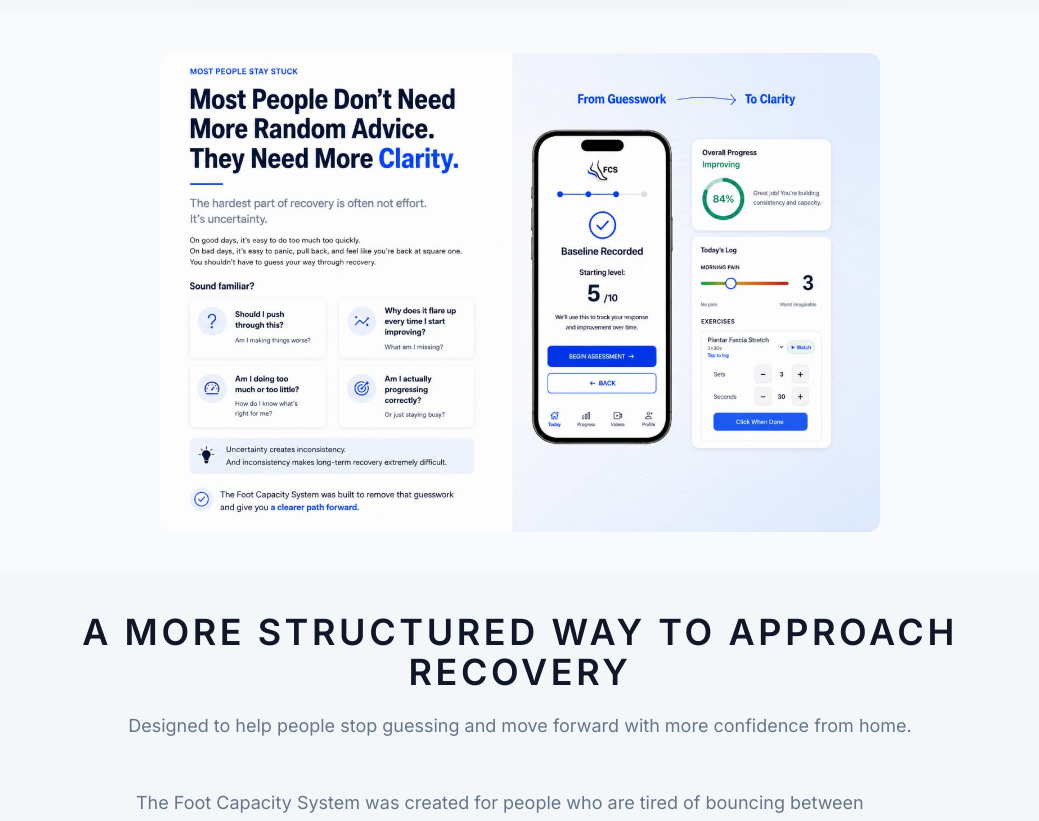
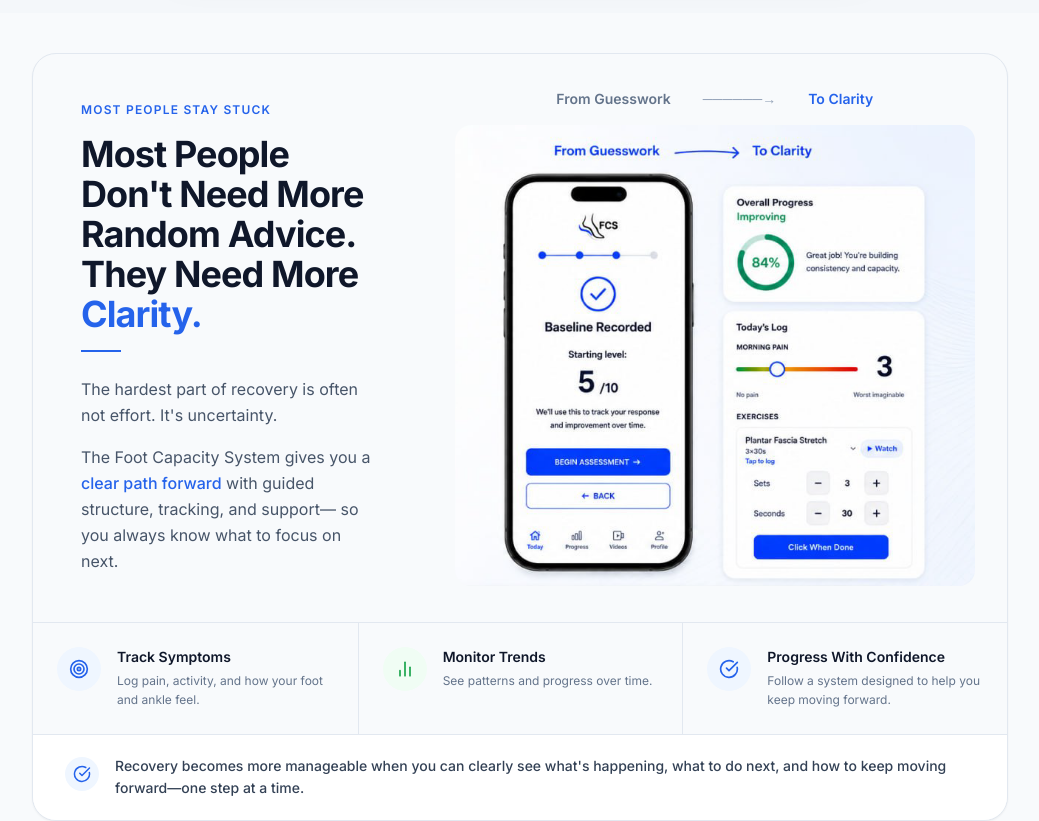
Before and after one commit to charlesheflin-dev/fixyourmovement, a React (Vite) app: page / in a window 1280 px wide. Shown: the part 2240-3061 px from the top of the page, without its empty margins (120-1159 px from the left). Built offline with nearby package versions, Linux system fonts and the light colour scheme; the HTML template or start-up script is replaced by a standard one.

Commit message:
feat: rebuild SolutionSection as coded card with guesswork-to-clarity image

```diff
--- a/src/components/SolutionSection.tsx
+++ b/src/components/SolutionSection.tsx
@@ -1,20 +1,97 @@
 import { motion } from "framer-motion";
+import { Target, BarChart2, CheckCircle } from "lucide-react";
 
 const SolutionSection = () => {
   return (
     <section className="py-6 md:py-10">
-      <div className="container mx-auto px-6 max-w-3xl">
+      <div className="container mx-auto px-6 max-w-5xl">
         <motion.div
           initial={{ opacity: 0, y: 30 }}
           whileInView={{ opacity: 1, y: 0 }}
           viewport={{ once: true }}
           transition={{ duration: 0.6 }}
+          className="bg-slate-50 rounded-3xl overflow-hidden border border-slate-200 shadow-sm"
         >
-          <img
-            src="/images/problem-section.png"
-            alt="Most people don't need more random advice. They need more clarity."
-            className="w-full rounded-xl"
-          />
+          {/* Top section: text left, image right */}
+          <div className="flex flex-col lg:flex-row">
+
+            {/* Left: text */}
+            <div className="lg:w-2/5 p-8 md:p-12 flex flex-col justify-center">
+              <p className="text-blue-600 text-xs font-semibold uppercase tracking-widest mb-4">Most People Stay Stuck</p>
+              <h2 className="font-display text-3xl md:text-4xl font-bold text-slate-900 leading-tight mb-4">
+                Most People Don't Need More Random Advice.<br className="hidden md:block" />
+                <span> They Need More </span>
+                <span className="text-blue-600">Clarity.</span>
+              </h2>
+              <div className="w-10 h-0.5 bg-blue-600 mb-6" />
+              <p className="text-slate-600 text-base leading-relaxed mb-4">
+                The hardest part of recovery is often not effort. It's uncertainty.
+              </p>
+              <p className="text-slate-600 text-base leading-relaxed">
+                The Foot Capacity System gives you a{" "}
+                <span className="text-blue-600 font-medium">clear path forward</span>{" "}
+                with guided structure, tracking, and support— so you always know what to focus on next.
+              </p>
+            </div>
+
+            {/* Right: image */}
+            <div className="lg:w-3/5 flex items-center justify-center p-6 lg:p-8">
+              <div className="w-full">
+                <div className="flex justify-center gap-8 mb-4 text-sm font-semibold">
+                  <span className="text-slate-500">From Guesswork</span>
+                  <span className="text-slate-400">──────→</span>
+                  <span className="text-blue-600">To Clarity</span>
+                </div>
+                <img
+                  src="/images/guesswork-to-clarity.png"
+                  alt="From guesswork to clarity with the Foot Capacity System"
+                  className="w-full rounded-2xl"
+                />
+              </div>
+            </div>
+          </div>
+
+          {/* Bottom: 3 feature columns */}
+          <div className="border-t border-slate-200 grid grid-cols-1 sm:grid-cols-3 divide-y sm:divide-y-0 sm:divide-x divide-slate-200">
+            <div className="flex items-start gap-4 p-6">
+              <div className="bg-blue-50 rounded-full p-3 shrink-0">
+                <Target size={20} className="text-blue-600" />
+              </div>
+              <div>
+                <p className="font-semibold text-slate-900 text-sm mb-1">Track Symptoms</p>
+                <p className="text-slate-500 text-xs leading-relaxed">Log pain, activity, and how your foot and ankle feel.</p>
+              </div>
+            </div>
+            <div className="flex items-start gap-4 p-6">
+              <div className="bg-green-50 rounded-full p-3 shrink-0">
+                <BarChart2 size={20} className="text-green-600" />
+              </div>
+              <div>
+                <p className="font-semibold text-slate-900 text-sm mb-1">Monitor Trends</p>
+                <p className="text-slate-500 text-xs leading-relaxed">See patterns and progress over time.</p>
+              </div>
+            </div>
+            <div className="flex items-start gap-4 p-6">
+              <div className="bg-blue-50 rounded-full p-3 shrink-0">
+                <CheckCircle size={20} className="text-blue-600" />
+              </div>
+              <div>
+                <p className="font-semibold text-slate-900 text-sm mb-1">Progress With Confidence</p>
+                <p className="text-slate-500 text-xs leading-relaxed">Follow a system designed to help you keep moving forward.</p>
+              </div>
+            </div>
+          </div>
+
+          {/* Bottom callout */}
+          <div className="border-t border-slate-200 bg-white px-8 py-5 flex items-start gap-4">
+            <div className="bg-blue-50 rounded-full p-2 shrink-0 mt-0.5">
+              <CheckCircle size={18} className="text-blue-600" />
+            </div>
+            <p className="text-slate-700 text-sm font-medium leading-relaxed">
+              Recovery becomes more manageable when you can clearly see what's happening, what to do next, and how to keep moving forward—one step at a time.
+            </p>
+          </div>
+
         </motion.div>
       </div>
     </section>
```
Also changed, not shown: public/images/guesswork-to-clarity.png (added).
